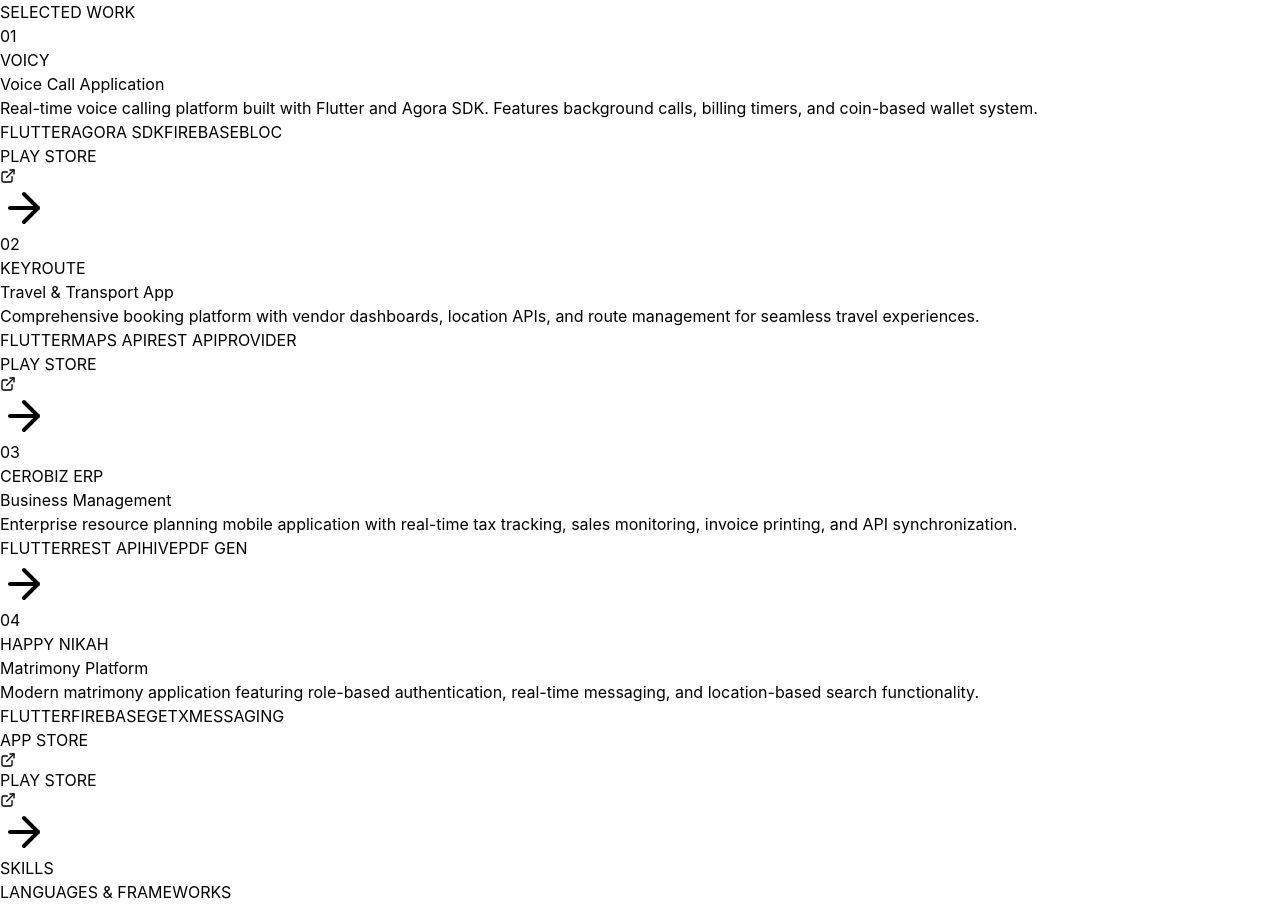
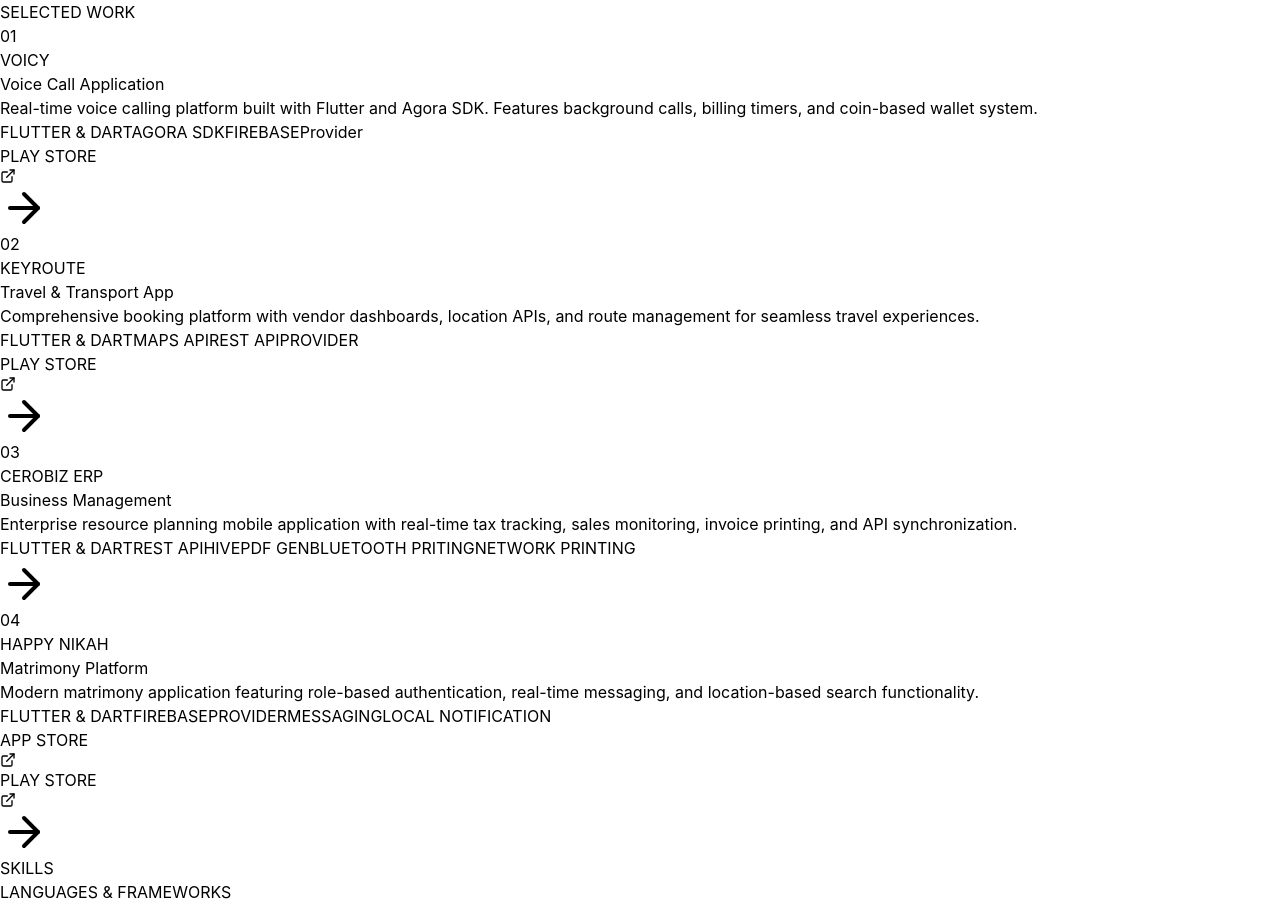
Before and after one commit to MUHAMMEDZAMILC/zamil-portfolio, a React (Vite) app: page / in a window 1280 px wide. Shown: the part 828-1736 px from the top of the page. Built offline with nearby package versions, Linux system fonts and the light colour scheme.

Commit message:
update project section

```diff
--- a/src/components/ProjectsSection.jsx
+++ b/src/components/ProjectsSection.jsx
@@ -9,7 +9,7 @@
       subtitle: "Voice Call Application",
       description:
         "Real-time voice calling platform built with Flutter and Agora SDK. Features background calls, billing timers, and coin-based wallet system.",
-      tags: ["FLUTTER", "AGORA SDK", "FIREBASE", "BLOC"],
+      tags: ["FLUTTER & DART", "AGORA SDK", "FIREBASE", "Provider"],
       number: "01",
       links: [
         {
@@ -23,7 +23,7 @@
       subtitle: "Travel & Transport App",
       description:
         "Comprehensive booking platform with vendor dashboards, location APIs, and route management for seamless travel experiences.",
-      tags: ["FLUTTER", "MAPS API", "REST API", "PROVIDER"],
+      tags: ["FLUTTER & DART", "MAPS API", "REST API", "PROVIDER"],
       number: "02",
       links: [
         {
@@ -37,7 +37,7 @@
       subtitle: "Business Management",
       description:
         "Enterprise resource planning mobile application with real-time tax tracking, sales monitoring, invoice printing, and API synchronization.",
-      tags: ["FLUTTER", "REST API", "HIVE", "PDF GEN"],
+      tags: ["FLUTTER & DART", "REST API", "HIVE", "PDF GEN", "BLUETOOTH PRITING","NETWORK PRINTING"],
       number: "03",
       links: [],
     },
@@ -46,7 +46,7 @@
       subtitle: "Matrimony Platform",
       description:
         "Modern matrimony application featuring role-based authentication, real-time messaging, and location-based search functionality.",
-      tags: ["FLUTTER", "FIREBASE", "GETX", "MESSAGING"],
+      tags: ["FLUTTER & DART", "FIREBASE", "PROVIDER", "MESSAGING","LOCAL NOTIFICATION"],
       number: "04",
       links: [
         {
```
